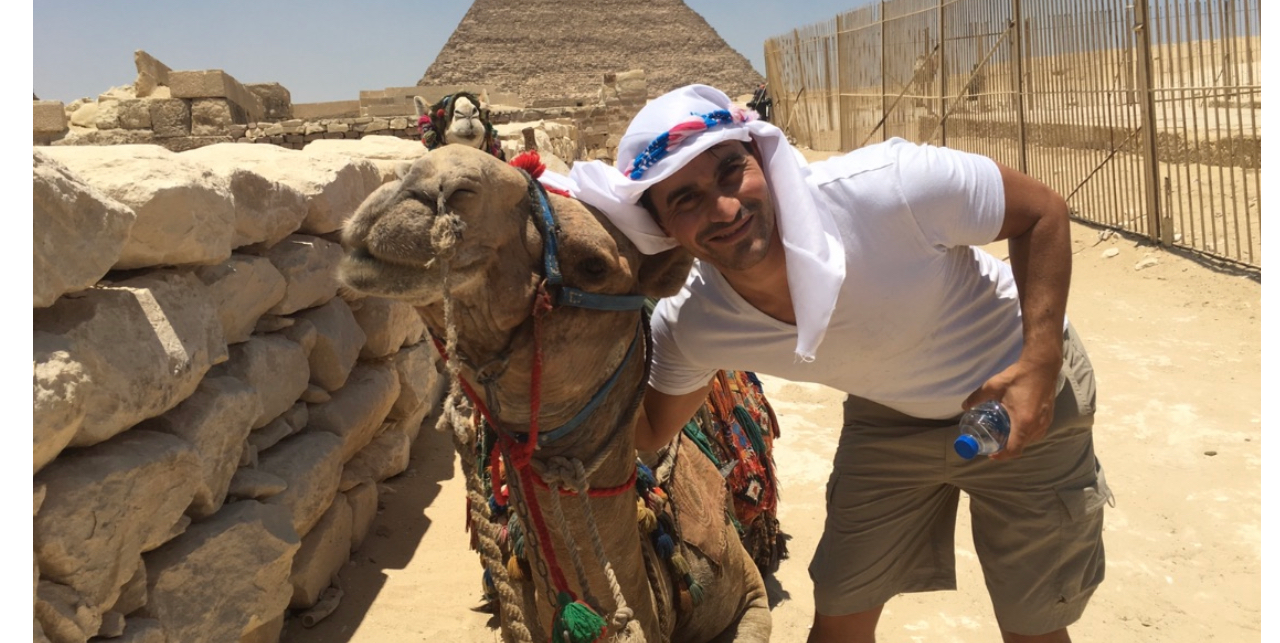
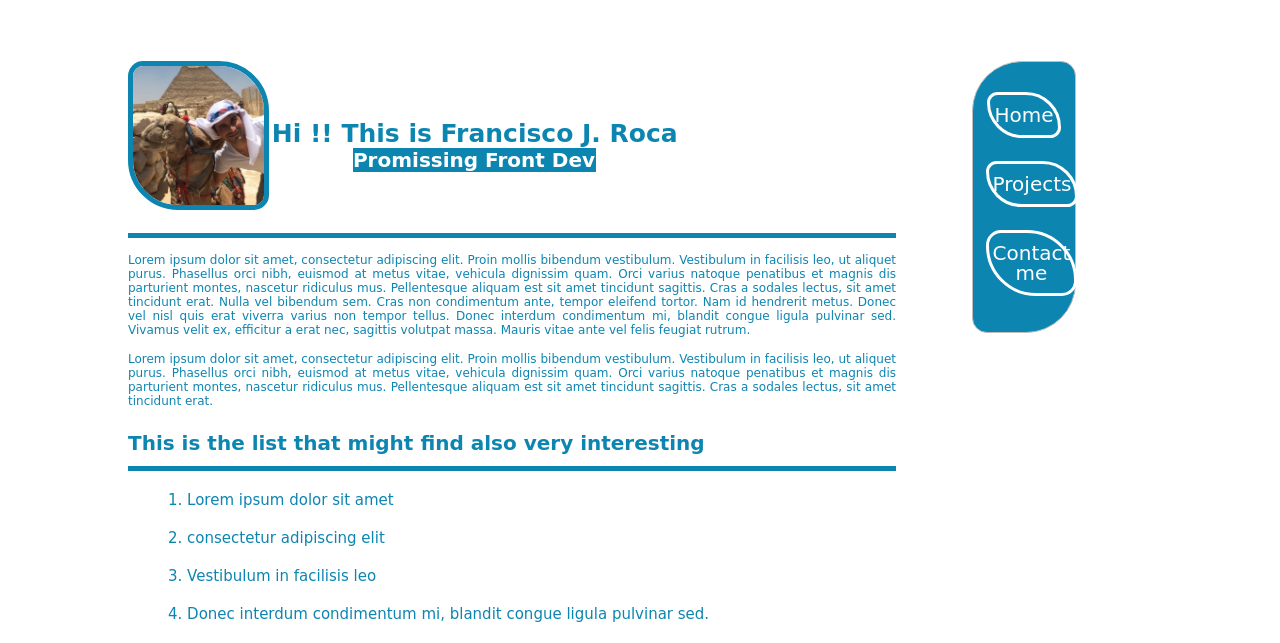
Before and after one commit to Rocamain/portfolio-website, a plain HTML site: page about_me/about.html in a window 1280 px wide. Shown: the part 183-826 px from the top of the page. Drawn offline with Linux system fonts and the light colour scheme; files that its build step writes are made by us from their sources; a web font is replaced by a local one.

Commit message:
added about section, pending final review

```diff
--- a/about_me/about.html
+++ b/about_me/about.html
@@ -3,15 +3,82 @@
 <head>
     <meta charset="UTF-8">
     <meta name="viewport" content="width=device-width, initial-scale=1.0">
-    <link rel="stylesheet" href="index.css">
-    <title>About me</title>
+    <link rel="stylesheet" href="/css/about.css">
+    <title>About me|| Franciso J Roca </title>
+    <link href="https://fonts.googleapis.com/css2?family=Short+Stack&display=swap" rel="stylesheet">
+
 </head>
 <body>
-    <h1 class="title">About me</h1>
-    <a href="index.html">Home</a>
-    <img src="/images/me_camell.jpg" alt="me with Camel and Piramid in the background">
-    <p>I am Francisco, I am very so much looking forward to continue to develop my HTML and CSS.</p>
-    <a href="https://github.com/Rocamain">My Github</a>
+     <header>
+            <div id= "contanier_header">
+                <h1>About me</h1>
+                <h3><em> Get to know me better</em></h1>
+            </div>
+    </header>
+    <section class="container">
 
-</body>
+        <article>
+            <img src="/images/camel.jpg" alt="Portrait" id='Portrait'>
+            <div id="title">
+                <h2> Hi !! This is Francisco J. Roca</h1>
+                <h3 id="subtitle"> Promissing Front Dev</h3>
+            </div>
+        </article>
+
+        <article class="sub">
+            <p> Lorem ipsum dolor sit amet, consectetur adipiscing elit. Proin mollis
+                bibendum vestibulum. Vestibulum in facilisis leo, ut aliquet purus.
+                Phasellus orci nibh, euismod at metus vitae, vehicula dignissim quam.
+                Orci varius natoque penatibus et magnis dis parturient montes,
+                nascetur ridiculus mus. Pellentesque aliquam est sit amet tincidunt
+                sagittis. Cras a sodales lectus, sit amet tincidunt erat. Nulla vel
+                bibendum sem. Cras non condimentum ante, tempor eleifend tortor. Nam
+                id hendrerit metus. Donec vel nisl quis erat viverra varius non tempor
+                tellus. Donec interdum condimentum mi, blandit congue ligula pulvinar sed.
+                Vivamus velit ex, efficitur a erat nec, sagittis volutpat massa.
+                Mauris vitae ante vel felis feugiat rutrum.
+            </p>
+            <p>
+                Lorem ipsum dolor sit amet, consectetur adipiscing elit. Proin mollis bibendum
+                vestibulum. Vestibulum in facilisis leo, ut aliquet purus. Phasellus orci nibh,
+                euismod at metus vitae, vehicula dignissim quam. Orci varius natoque penatibus
+                et magnis dis parturient montes, nascetur ridiculus mus. Pellentesque aliquam
+                est sit amet tincidunt sagittis. Cras a sodales lectus, sit amet tincidunt erat.
+            </p>
+        </article>
+        <h3>This is the list that might find also very interesting </h3>
+        <br>
+        <article class='sub' id="list">
+
+                <ul>
+                    <li>Lorem ipsum dolor sit amet</li>
+                    <li>consectetur adipiscing elit</li>
+                    <li>Vestibulum in facilisis leo</li>
+                    <li>Donec interdum condimentum mi, blandit congue ligula pulvinar sed.</li>
+                </ul>
+        </article>
+    </section>
+
+
+
+    <aside>
+            <nav>
+            <ul>
+                <li> <a href="/index.html">Home</a></li>
+                <li> <a href="#">Projects</a></li>
+                <li> <a href="#">Contact me</a></li>
+            </ul>
+        </nav>
+    </aside>
+    <br>
+
+
+
+    <footer>
+        <img id="logo_northcoders" src="/images/northcoder_logo.png" alt="Northcoders Accademy logo">
+            <p id="copyright">&copy;October 2020</p>
+    </footer>
+
+
+    </body>
 </html>
```
